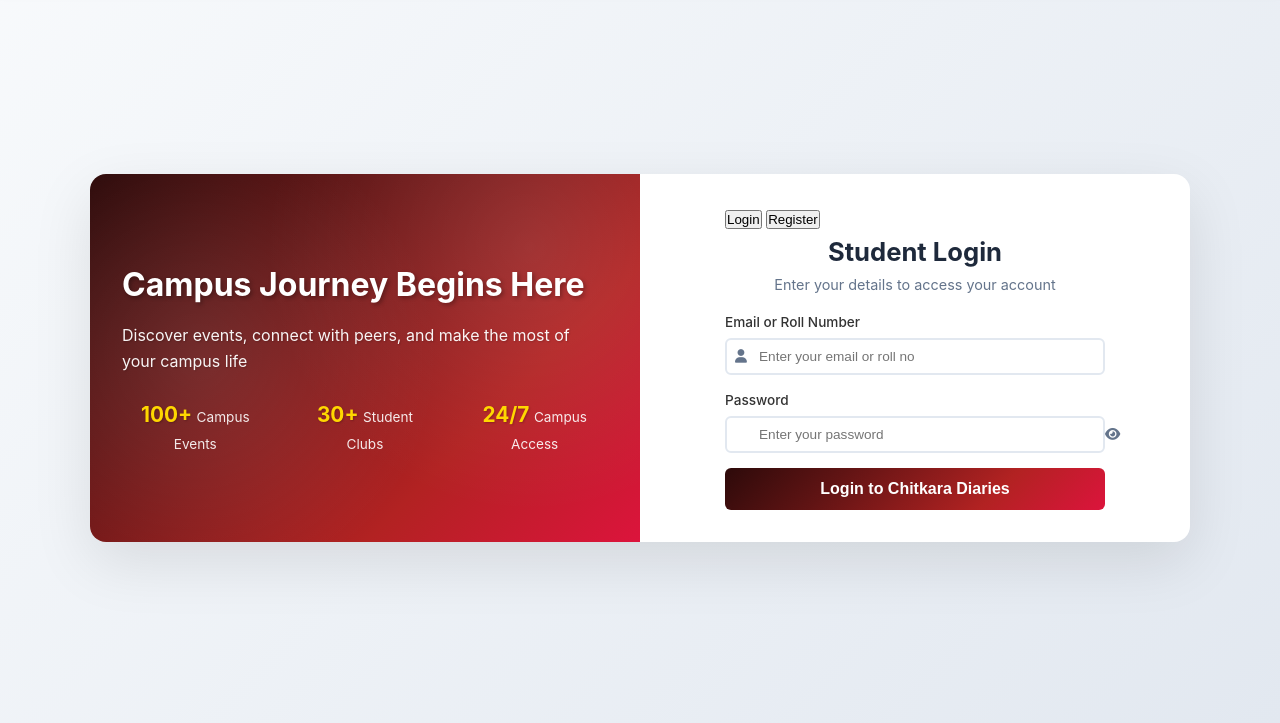
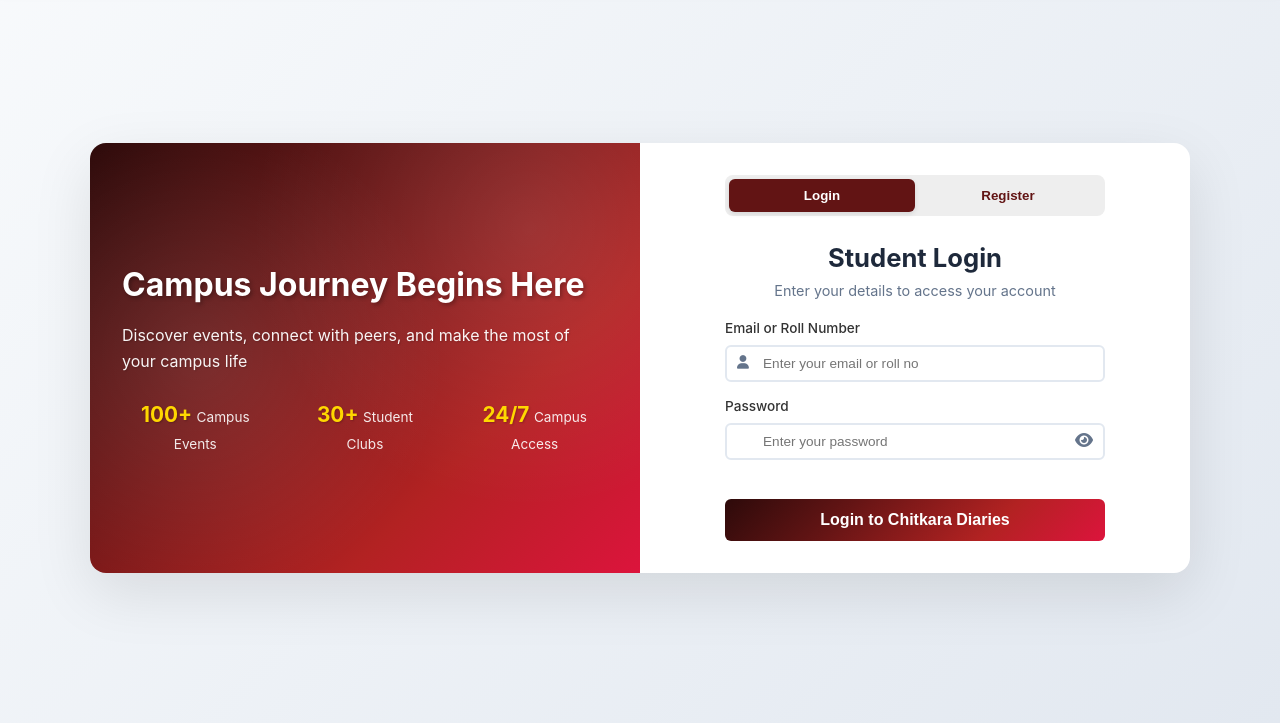
Before and after one commit to RuhaniBajaj/Chitkara_Diaries, a plain HTML site: page login.html in a window 1280 px wide. Shown: the part 77-800 px from the top of the page. Drawn offline with Linux system fonts and the light colour scheme.

Commit message:
css for login page

```diff
--- a/login.css
+++ b/login.css
@@ -1,6 +1,6 @@
 :root {
-    --primary: #621414; /* Changed from blue to your dark red */
-    --primary-dark: #4e0f0f; /* Darker shade of your red */
+    --primary: #621414;
+    --primary-dark: #4e0f0f;
     --text: #333;
     --light-text: #64748b;
     --dark-bg: #1e293b;
@@ -18,13 +18,13 @@
     font-family: 'Inter', sans-serif;
     line-height: 1.6;
     color: var(--text);
-    background: linear-gradient(135deg, #f8fafc 0%, #e2e8f0 100%); /* Same as homepage */
+    background: linear-gradient(135deg, #f8fafc 0%, #e2e8f0 100%);
 }
 
 /* Navbar */
 .navbar {
-    background: rgba(255, 255, 255, 0.95); /* Same as homepage */
-    backdrop-filter: blur(10px); /* Added blur effect like homepage */
+    background: rgba(255, 255, 255, 0.95);
+    backdrop-filter: blur(10px);
     position: fixed; top: 0; left: 0; right: 0;
     z-index: 1000;
     box-shadow: var(--shadow-sm);
@@ -53,7 +53,7 @@
 }
 
 .nav-link:hover {
-    background: rgba(98, 20, 20, 0.1); /* Your brand color with transparency */
+    background: rgba(98, 20, 20, 0.1);
     color: var(--primary);
 }
 
@@ -129,12 +129,17 @@
     display: flex; align-items: center; justify-content: center;
 }
 
-.form-container { width: 100%; max-width: 380px; margin: auto; }
+.form-container {
+    width: 100%;
+    max-width: 380px;
+    margin: auto;
+    /* Removed conflicting styles from here */
+}
 .form-header { text-align: center; margin-bottom: 1rem; }
 
 .form-header h2 {
     font-size: 1.6rem; font-weight: 700;
-    color: var(--dark-bg); /* Same as homepage */
+    color: var(--dark-bg);
 }
 
 .form-header p { font-size: 0.9rem; color: var(--light-text); }
@@ -149,31 +154,41 @@
 
 .input-wrapper { position: relative; }
 
-.input-wrapper i {
-    position: absolute; left: 10px; top: 50%; transform: translateY(-50%);
-    color: var(--light-text); font-size: 0.85rem;
+/* --- UPDATED ICON RULE --- */
+/* Changed 'i' to '> i' (direct child selector) */
+/* This stops it from styling the password's 'eye' icon */
+.input-wrapper > i {
+    position: absolute;
+    left: 12px;
+    top: 50%;
+    transform: translateY(-50%);
+    color: var(--light-text);
+    font-size: 0.85rem;
     transition: var(--transition);
 }
 
 .input-wrapper input,
 .input-wrapper select {
     width: 100%;
-    padding: 9px 9px 9px 32px;
-    border: 2px solid #e2e8f0; border-radius: 6px;
+    padding: 9px 9px 9px 36px; /* 36px left padding for icon */
+    border: 2px solid #e2e8f0;
+    border-radius: 6px;
     font-size: 0.85rem;
     transition: var(--transition);
+    /* Removed conflicting padding/border styles from end of file */
 }
 
 .input-wrapper input:focus,
 .input-wrapper select:focus {
-    border-color: var(--primary); /* Your brand color for focus */
-    box-shadow: 0 0 0 2px rgba(98, 20, 20, 0.15); /* Your brand color shadow */
+    border-color: var(--primary);
+    box-shadow: 0 0 0 2px rgba(98, 20, 20, 0.15);
     outline: none;
 }
 
+/* This now correctly targets only the left icons */
 .input-wrapper input:focus + i,
 .input-wrapper select:focus + i {
-    color: var(--primary); /* Icon changes to your brand color */
+    color: var(--primary);
 }
 
 .input-wrapper input:valid:not(:placeholder-shown),
@@ -182,21 +197,8 @@
     box-shadow: 0 0 0 2px rgba(16,185,129,0.15);
 }
 
-/* Password Toggle */
-.password-wrapper { position: relative; }
-.password-wrapper input { padding-right: 36px; }
-
-.password-toggle {
-    position: absolute; right: 10px; top: 50%;
-    transform: translateY(-50%);
-    cursor: pointer; font-size: 0.85rem;
-    color: var(--light-text); transition: var(--transition);
-}
-
-.password-toggle:hover { color: var(--primary); }
 
 /* Button */
-/* Button - Simplified */
 .login-btn {
     width: 100%;
     background: linear-gradient(135deg, #2d0a0a 0%, #621414 30%, #b22222 70%, #dc143c 100%);
@@ -225,6 +227,32 @@
     transform: translateY(0);
 }
 
+/* PASSWORD CONTAINER */
+.password-wrapper {
+  position: relative;
+}
+.password-wrapper input {
+  width: 100%;
+  padding-right: 40px; /* Adds space for icon */
+}
+
+.password-toggle {
+  position: absolute;
+  right: 12px;
+  top: 50%;
+  transform: translateY(-50%);
+  cursor: pointer;
+  color: var(--light-text);
+  transition: color 0.3s ease;
+  font-size: 0.9rem;
+}
+.password-toggle:hover {
+  color: var(--primary);
+}
+.password-toggle i {
+  font-size: 1rem;
+}
+
 
 /* Footer */
 .form-footer {
@@ -235,13 +263,13 @@
 }
 
 .form-footer a {
-    color: var(--primary); /* Your brand color for links */
+    color: var(--primary);
     text-decoration: none; font-weight: 500;
 }
 
 .form-footer a:hover {
     text-decoration: underline;
-    color: var(--primary-dark); /* Darker shade on hover */
+    color: var(--primary-dark);
 }
 
 /* Responsive */
@@ -256,3 +284,78 @@
     .hero-content h1 { font-size: 1.7rem; }
     .form-header h2 { font-size: 1.4rem; }
 }
+
+/* --- UPDATED LOADER & ERROR STYLES --- */
+.loader-overlay {
+  position: fixed;
+  top: 0; left: 0;
+  width: 100%; height: 100%;
+  background: rgba(255,255,255,0.85);
+  display: flex;
+  align-items: center;
+  justify-content: center;
+  flex-direction: column;
+  z-index: 9999;
+  opacity: 1;
+  transition: opacity 0.6s ease;
+}
+.loader-overlay.hide {
+  opacity: 0;
+  pointer-events: none;
+}
+.loader-logo {
+  width: 80px;
+  animation: spin 1.2s linear infinite;
+}
+@keyframes spin {
+  100% { transform: rotate(360deg); }
+}
+.loader-text {
+  margin-top: 15px;
+  font-size: 1.2rem;
+  color: #621414;
+  font-weight: bold;
+}
+
+/* Error message */
+.error-message {
+  color: var(--error);
+  font-size: 0.9rem;
+  min-height: 20px;
+  margin-top: -10px;
+  margin-bottom: 15px;
+  text-align: center;
+}
+
+/* --- UPDATED TAB NAVIGATION (TOGGLE SWITCH) --- */
+.tab-nav {
+  display: flex;
+  justify-content: center;
+  margin-bottom: 22px;
+  background: #eee;
+  border-radius: 8px;
+  padding: 4px;
+}
+
+.tab-nav button {
+  flex: 1; /* Makes buttons equal width */
+  padding: 9px 25px;
+  margin: 0; /* Removed margin */
+  background: transparent; /* Inactive buttons are clear */
+  border: none;
+  border-radius: 6px; /* Rounded corners for the "slider" */
+  font-weight: 600;
+  color: #621414; /* Inactive text color */
+  transition: all 0.3s ease;
+  cursor: pointer;
+}
+
+.tab-nav button.active {
+  background: #621414; /* Active button background */
+  color: white;
+  box-shadow: 0 2px 5px rgba(0,0,0,0.1);
+}
+
+/* --- REMOVED CONFLICTING RULES --- */
+/* Deleted the duplicate/conflicting .input-icon, input[type=...],
+   and .toggle-password rules from the end of the original file */
```
